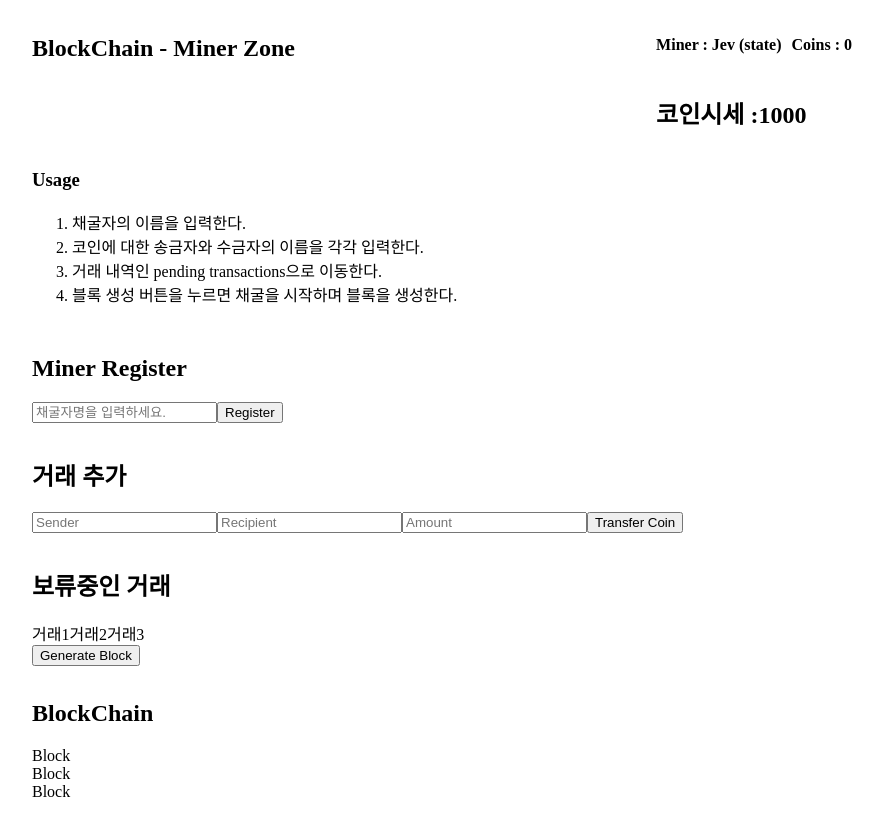
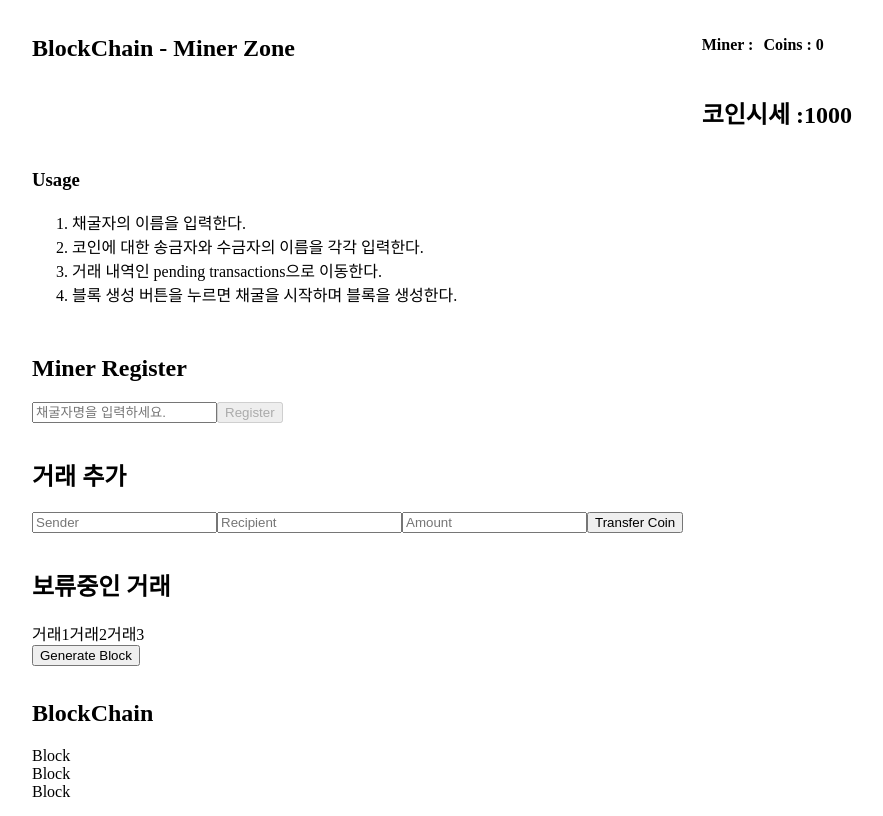
Before and after one commit to BrightJun96/BlockChain, a React (Create React App) app: page / in a window 1280 px wide. Shown: the whole page, without its empty margins (198-1081 px from the left). Built offline with nearby package versions, Linux system fonts and the light colour scheme.

Commit message:
1. MinerInput 비어있을 때 Register 버튼 비활성화하기 2. MinerInput컴포넌트의 input값을 register했을 때만 Header컴포넌트에 변경되게 하는 방법

```diff
--- a/src/app/store.ts
+++ b/src/app/store.ts
@@ -1,6 +1,6 @@
 import { configureStore, ThunkAction, Action } from "@reduxjs/toolkit";
-import coinReducer from "../features/coinSlice";
-import textReducer from "../features/textSlice";
+import coinReducer from "../slices/coinSlice";
+import textReducer from "../slices/textSlice";
 export const store = configureStore({
   reducer: { coin: coinReducer, text: textReducer },
 });
--- a/src/components/AddTransaction.tsx
+++ b/src/components/AddTransaction.tsx
@@ -1,5 +1,5 @@
 import * as React from "react";
-import { textSliceInitState } from "../features/textSlice";
+import { textSliceInitState } from "../slices/textSlice";
 
 export interface IAddTransactionProps {
   increaseCoinRate: () => { payload: undefined; type: string };
--- a/src/components/Header.tsx
+++ b/src/components/Header.tsx
@@ -3,9 +3,14 @@ import * as React from "react";
 export interface IHeaderProps {
   coinRate: number;
   coinCount: number;
+  minerName: string;
 }
 
-export default function Header({ coinRate, coinCount }: IHeaderProps) {
+export default function Header({
+  coinRate,
+  coinCount,
+  minerName,
+}: IHeaderProps) {
   return (
     <div>
       <nav
@@ -17,7 +22,7 @@ export default function Header({ coinRate, coinCount }: IHeaderProps) {
         <h1>BlockChain - Miner Zone</h1>
         <div>
           <div style={{ display: "flex" }}>
-            <h4 style={{ marginRight: "10px" }}>Miner : Jev (state)</h4>
+            <h4 style={{ marginRight: "10px" }}>Miner : {minerName} </h4>
             <h4>Coins : {coinCount}</h4>
           </div>
           <h2>코인시세 :{coinRate}</h2>
--- a/src/components/MinerInput.tsx
+++ b/src/components/MinerInput.tsx
@@ -3,17 +3,36 @@ import * as React from "react";
 export interface IMinerInputProps {
   miner: string;
   onChangeMinerName: React.ChangeEventHandler<HTMLInputElement>;
+  registerMiner: React.MouseEventHandler<HTMLButtonElement>;
 }
 
 export default function MinerInput({
   miner,
   onChangeMinerName,
+  registerMiner,
 }: IMinerInputProps) {
+  const btn = React.useRef<HTMLButtonElement>(null);
+  React.useEffect(() => {
+    if (btn.current != null) {
+      if (!miner) {
+        btn.current.disabled = true;
+        /*  btn.current?.disabled = false
+        위와 같이 사용한다면 null.disabled = false에 접근하기 때문에
+        The left-hand side of an assignment expression may not be an optional property access.
+        위 에러가 발생한다.
+
+        따라서 타입을 좁혀줘 해당 케이스를 예외처리한다.
+        */
+      } else {
+        btn.current.disabled = false;
+      }
+    }
+  }, [miner]);
+
   return (
     <div>
       <h2>Miner Register</h2>
 
-      <form>
       <label htmlFor="miner">
         <input
           type="text"
@@ -24,8 +43,13 @@ export default function MinerInput({
           placeholder="채굴자명을 입력하세요."
         />
       </label>
-        <button>Register</button>
-      </form>
+      {/* 타입변환
+      빈 문자열 => false
+      문자열 존재 => true
+      */}
+      <button ref={btn} onClick={registerMiner} style={{ cursor: "pointer" }}>
+        Register
+      </button>
     </div>
   );
 }
--- a/src/containers/ContainerAddTransaction.tsx
+++ b/src/containers/ContainerAddTransaction.tsx
@@ -1,11 +1,11 @@
 import * as React from "react";
 import AddTransaction from "../components/AddTransaction";
-import { coinRateIncrement } from "../features/coinSlice";
+import { coinRateIncrement } from "../slices/coinSlice";
 import {
   selectText,
   textSliceStateKeyType,
   transactionInputChange,
-} from "../features/textSlice";
+} from "../slices/textSlice";
 import { useAppDispatch, useAppSelector } from "./../app/hooks";
 
 export interface IContainerAddTransactionProps {}
--- a/src/containers/ContainerHeader.tsx
+++ b/src/containers/ContainerHeader.tsx
@@ -1,11 +1,16 @@
 import * as React from "react";
 import Header from "../components/Header";
-import { selectCoin } from "../features/coinSlice";
+import { selectCoin } from "../slices/coinSlice";
+import { selectText } from "../slices/textSlice";
 import { useAppSelector } from "./../app/hooks";
 
 export interface IContainerHeaderProps {}
 
 export default function ContainerHeader(props: IContainerHeaderProps) {
   const { coinRate, coinCount } = useAppSelector(selectCoin);
-  return <Header coinRate={coinRate} coinCount={coinCount} />;
+  const { minerName } = useAppSelector(selectText);
+
+  return (
+    <Header coinRate={coinRate} coinCount={coinCount} minerName={minerName} />
+  );
 }
--- a/src/containers/ContainerMinerInput.tsx
+++ b/src/containers/ContainerMinerInput.tsx
@@ -1,20 +1,40 @@
 import * as React from "react";
 import { useAppDispatch, useAppSelector } from "../app/hooks";
 import MinerInput from "../components/MinerInput";
-import { selectText, minerNameChange } from "./../features/textSlice";
+import {
+  selectText,
+  minerNameChange,
+  initMinerName,
+  registerMinerName,
+} from "../slices/textSlice";
 
 export interface IContainerMinerInputProps {}
 
+// 추가 기능 아이디어 : input focus되면 모달창되어 입력하는 창 띄우게 하기
 export default function ContainerMinerInput(props: IContainerMinerInputProps) {
   const dispatch = useAppDispatch();
 
   const { miner } = useAppSelector(selectText);
 
   const onChangeMinerName: React.ChangeEventHandler<HTMLInputElement> = (e) => {
-    console.log(e.target.name);
-
     dispatch(minerNameChange(e.target.value));
   };
 
-  return <MinerInput miner={miner} onChangeMinerName={onChangeMinerName} />;
+  const registerMiner: React.MouseEventHandler<HTMLButtonElement> = () => {
+    /*
+    등록한 뒤 Init
+    두개의 액션생성함수의 순서가 뒤바뀌면 안됨.
+    initMinerName이 먼저 나오면 등록이 안됨.
+    */
+    dispatch(registerMinerName());
+    dispatch(initMinerName());
+  };
+
+  return (
+    <MinerInput
+      miner={miner}
+      onChangeMinerName={onChangeMinerName}
+      registerMiner={registerMiner}
+    />
+  );
 }
--- a/src/containers/ContainerPendingTransactions.tsx
+++ b/src/containers/ContainerPendingTransactions.tsx
@@ -1,7 +1,7 @@
 import * as React from "react";
 import { useAppDispatch } from "../app/hooks";
 import PendingTransactions from "../components/PendingTransactions";
-import { coinCountIncrement } from "../features/coinSlice";
+import { coinCountIncrement } from "../slices/coinSlice";
 
 export interface IContainerPendingTransactionsProps {}
 
--- a/src/features/textSlice.ts
+++ b/src/slices/textSlice.ts
@@ -14,6 +14,7 @@ export interface textSliceInitState {
   sender: string;
   recipient: string;
   amount: string;
+  minerName: string;
 }
 
 const initialState: textSliceInitState = {
@@ -21,6 +22,7 @@ const initialState: textSliceInitState = {
   sender: "",
   recipient: "",
   amount: "",
+  minerName: "",
 };
 
 export type textSliceStateKeyType = "sender" | "recipient" | "amount";
@@ -29,10 +31,18 @@ const textSlice = createSlice({
   initialState,
   reducers: {
     // dispatch(minerNameChange(action.payload값))
-    minerNameChange: (state, { payload: minerNameText }) => {
+    minerNameChange: (
+      state,
+      { payload: minerNameText }: PayloadAction<string>
+    ) => {
       state.miner = minerNameText;
     },
-
+    initMinerName(state) {
+      state.miner = "";
+    },
+    registerMinerName(state) {
+      state.minerName = state.miner;
+    },
     transactionInputChange: (
       state,
       {
@@ -44,10 +54,16 @@ const textSlice = createSlice({
   },
 });
 
-export const { minerNameChange, transactionInputChange } = textSlice.actions;
+export const {
+  minerNameChange,
+  transactionInputChange,
+  initMinerName,
+  registerMinerName,
+} = textSlice.actions;
 
 export const selectText = ({ text }: RootState) => ({
   miner: text.miner,
+  minerName: text.minerName,
   text,
 });
 
```
Also changed, not shown: src/slices/coinSlice.ts (renamed from src/features/coinSlice.ts), src/slices/hashSlice.ts (renamed from src/features/hashSlice.ts). Lines whose indentation alone changed are shown as unchanged.
